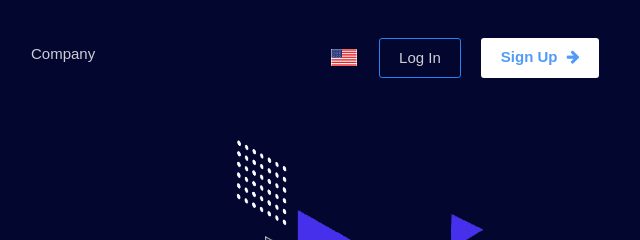
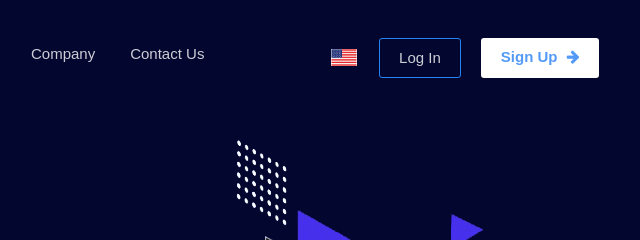
Before and after one commit to leelaeswarprasad/product-detail, a plain HTML site: page index.html in a window 1280 px wide. Shown: the top 240 px of the page, 596-1236 px from the left. Drawn offline with Linux system fonts and the light colour scheme; a web font is replaced by a local one.

Commit message:
add link

```diff
--- a/index.html
+++ b/index.html
@@ -55,6 +55,9 @@
                      </li>
                      <li class="nav-item">
                         <a class="nav-link page-scroll" href="#">Company</a>
+                     </li>
+                     <li class="nav-item">
+                        <a class="nav-link page-scroll" href="#">Contact Us</a>
                      </li>
                   </ul>
                   <ul class="navbar-nav ml-auto bg-dark-blues pt-2">
```
